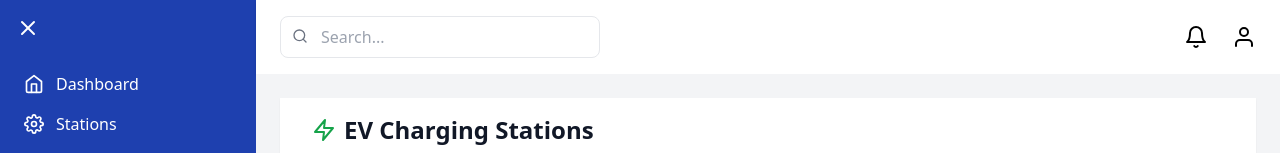
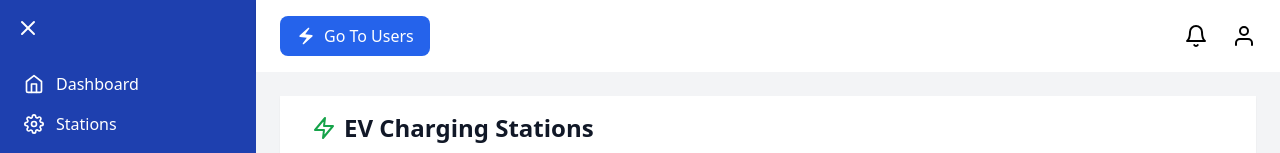
Before and after one commit to suhan647/find-ev, a Next.js app: page /dashboard/stations in a window 1280 px wide. Shown: the top 153 px of the page. Built offline with nearby package versions, Linux system fonts and the light colour scheme; no server answers.

Commit message:
pushing env

```diff
--- a/app/dashboard/components/Topbar.js
+++ b/app/dashboard/components/Topbar.js
@@ -1,18 +1,29 @@
 "use client";
+import { useRouter } from "next/navigation";
 import { FiSearch, FiBell, FiUser } from "react-icons/fi";
+import { MdElectricBolt } from "react-icons/md";
+
 
 const Topbar = () => {
+  const router = useRouter();
   return (
     <header className="bg-white shadow flex items-center justify-between px-6 py-4">
-      {/* Search Bar */}
-      <div className="relative">
+
+      {/* <div className="relative">
         <input
           type="text"
           placeholder="Search..."
           className="border rounded-lg py-2 pl-10 pr-4 w-80"
         />
         <FiSearch className="absolute left-3 top-3 text-gray-500" />
-      </div>
+      </div> */}
+      <button
+          onClick={() => router.push("/user")}
+          className="flex items-center gap-2 bg-blue-600 text-white px-4 py-2 rounded-lg transition hover:bg-blue-700"
+        >
+          <MdElectricBolt size={20} />
+          <span>Go To Users</span>
+        </button>
 
       {/* Right Icons */}
       <div className="flex items-center gap-6">
--- a/app/user/components/Header.js
+++ b/app/user/components/Header.js
@@ -4,16 +4,16 @@ import { useAuth } from "@/context/AuthContext";
 
 export default function Header() {
   const { user } = useAuth();
-  const isAdmin = user === "suhan@hbits.co"; // Check if the logged-in user is admin
+  const isAdmin = user === "suhan@hbits.co";
 
   return (
-    <header className="bg-white bg-opacity-10 backdrop-blur-lg shadow-lg p-5 rounded-b-2xl">
+    <header className="bg-white bg-opacity-10 backdrop-blur-lg shadow-lg p-5 rounded-b-2xl fixed top-0 w-full">
       <div className="max-w-6xl mx-auto flex justify-between items-center">
         <h1 className="text-2xl font-extrabold text-[#00aaff]">EV Charging</h1>
         <nav>
           <ul className="flex space-x-6">
             <li>
-              <Link href="/user/home" className="hover:text-[#00aaff] transition duration-300">
+              <Link href="/user" className="hover:text-[#00aaff] transition duration-300">
                 Home
               </Link>
             </li>
--- a/app/user/stations/page.js
+++ b/app/user/stations/page.js
@@ -114,7 +114,7 @@ export default function StationsPage() {
   };
 
   return (
-    <div className="min-h-screen bg-gradient-to-br from-blue-900 to-black p-4 overflow-x-hidden">
+    <div className="min-h-screen bg-gradient-to-br from-blue-900 to-black p-4 overflow-x-hidden mt-10">
       <style jsx global>{`
         @keyframes pulse {
           0% { transform: scale(1); }
```
